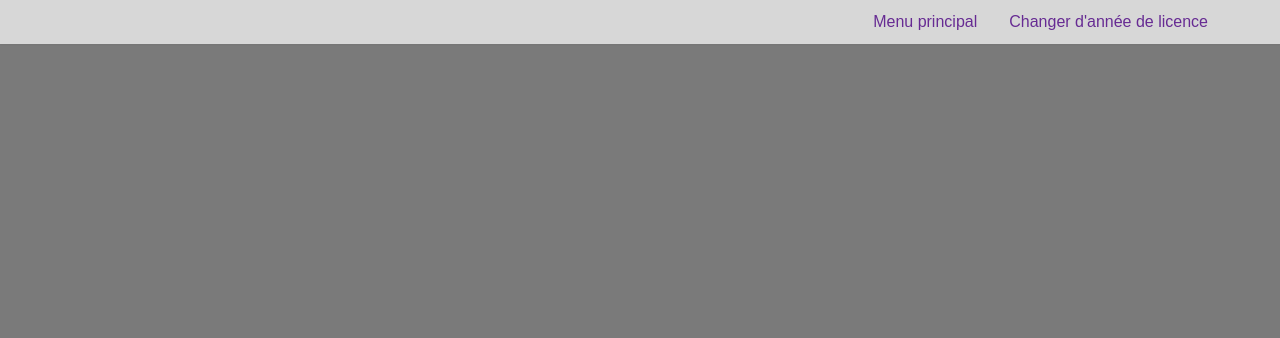
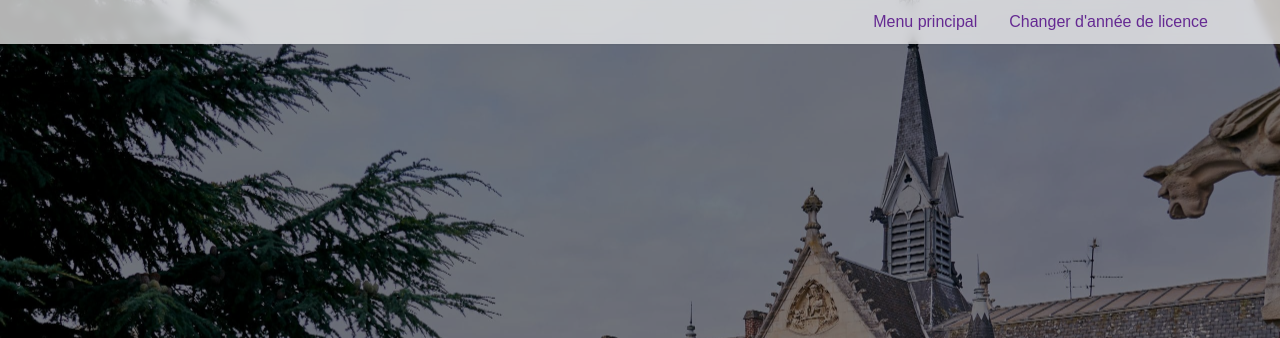
Before and after one commit to camillelemarec/Courslacatho, a website: page index.html in a window 1280 px wide. Shown: the top 338 px of the page. Drawn offline with Linux system fonts and the light colour scheme; the site is published under a folder, as on GitHub Pages, so addresses that start at the root find nothing.

Commit message:
Correction du chemin de l'image catho.jpg pour compatibilité avec GitHub Pages

```diff
--- a/styles.css
+++ b/styles.css
@@ -19,7 +19,7 @@ body {
 }
 
 .hero {
-    background-image: url('/assets/images/catho.jpg');
+    background-image: url('./assets/images/catho.jpg');
     background-size: cover;
     background-position: center;
     background-repeat: no-repeat;
```
